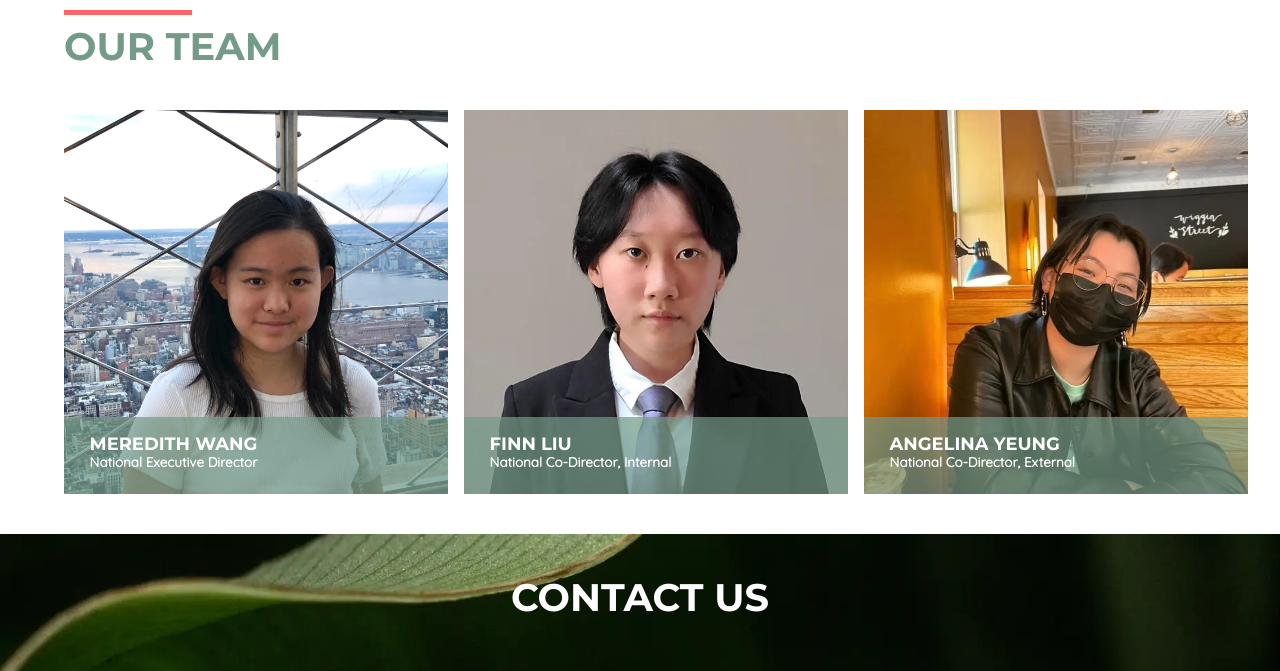
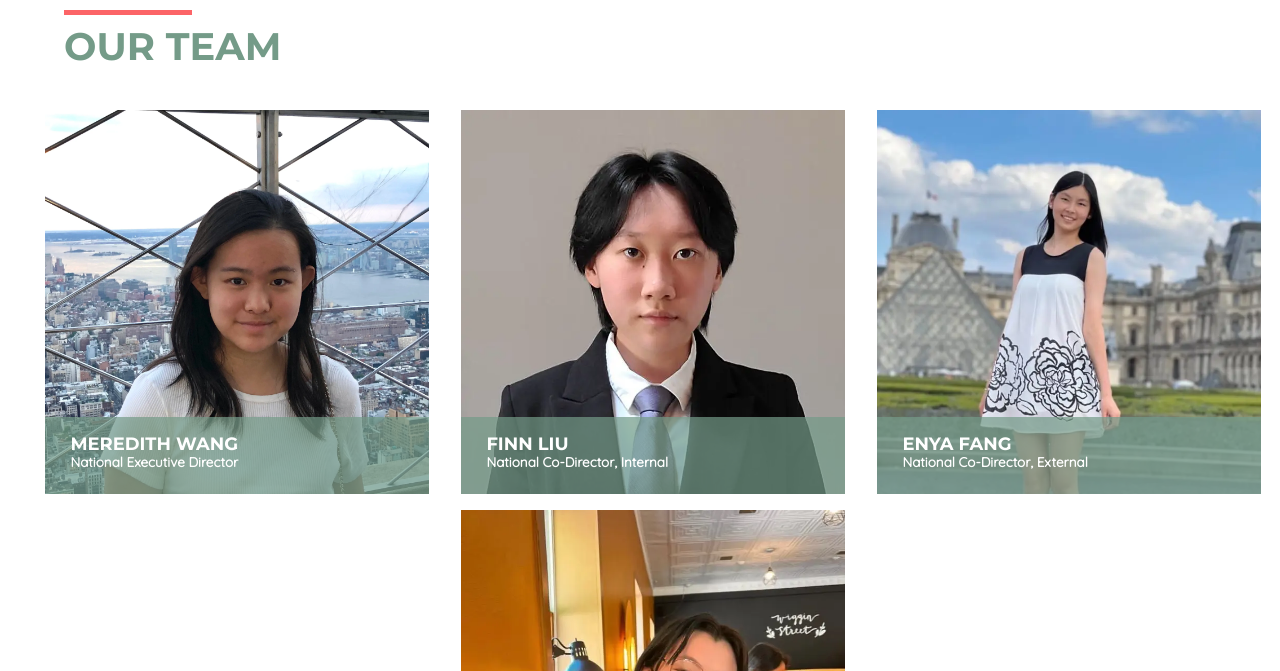
Before and after one commit to albertguo2006/ecf_website, a website: page src/about-us/canada/bc/index.html in a window 1280 px wide. Shown: the part 910-1581 px from the top of the page. Drawn offline with Linux system fonts and the light colour scheme.

Commit message:
Allow wrapping for members

```diff
--- a/src/about-us/canada/bc/index.html
+++ b/src/about-us/canada/bc/index.html
@@ -43,23 +43,19 @@
                     <member-card
                         name="Meredith Wang"
                         position="National Executive Director"
-                        intro="A senior attending Uhill Secondary, Meredith is ecstatic to serve as the National
-                            Executive Director of ECF. She started getting involved with climate action
-                            initiatives in her elementary school days and has been passionate about the
-                            environment ever since. Outside of ECF, Meredith enjoys hiking in nearby mountains,
-                            indulging in board game cafés with friends, and rewatching the Office."
+                        intro="A senior attending Uhill Secondary, Meredith is ecstatic to serve as the National Executive Director of ECF.   She started getting involved with climate action initiatives in her elementary school days and has been passionate about the environment ever since. Outside of ECF, Meredith enjoys hiking in nearby mountains, indulging in board game cafés with friends, and rewatching the Office."
                     ></member-card>
                     <member-card
                         name="Finn Liu"
                         position="National Co-Director, Internal"
-                        intro="In his senior year at Fraser Heights Secondary School, Finn is looking forward to another
-                            successful year with ECF, serving as a Co-director. Through building awareness on prominent
-                            climate issues by directly connecting with members of communities impacted, he recognizes
-                            the importance of advocating for a cleaner, safer environment. Outside of his many
-                            leadership commitments, Finn can be found breathless from fencing, passively avoiding
-                            attacks from his cat Zuko, and playing brown noise as the only music he listens to when
-                            studying."
+                        intro="In his senior year at Fraser Heights Secondary School, Finn is looking forward to another successful year with ECF, serving as a Co-director. Through building awareness on prominent climate issues by directly connecting with members of communities impacted, he recognizes the importance of advocating for a cleaner, safer environment. Outside of his many leadership commitments, Finn can be found breathless from fencing, passively avoiding attacks from his cat Zuko, and playing brown noise as the only music he listens to when studying. "
                     ></member-card>
+                    <member-card
+                        name="Enya Fang"
+                        position="National Co-Director, External"
+                        intro="Currently a grade 11 student at Southridge School, Enya is deeply honoured to serve as the National Co-Director of ECF. From community fundraisers to educational blogs and webinars, she hopes that ECF will continue to forward the power of youth-led activism - both within and outside of the climate movement.  In her spare time, Enya enjoys writing, being in the mountains, and indulging her obsession with tea."
+                    >
+                    </member-card>
                     <member-card
                         name="Angelina Yeung"
                         position="National Co-Director, External"
--- a/src/assets/styles.css
+++ b/src/assets/styles.css
@@ -848,8 +848,12 @@ The following bg classes use a manual parallax effect. This is as the default cl
 .bc-2__members {
     display: flex;
     flex-direction: row;
-    column-gap: 2vh;
-    padding: 0 5vw 5vh;
+    flex-wrap: wrap;
+    column-gap: 2vw;
+    row-gap: 2vh;
+    padding: 0 1vw 5vh 3vw;
+    /* Maybe figure a way out to not make the last element align to middle if it's the only element in the row? */
+    justify-content: space-evenly;
 }
 
 .bc-2__member {
```
Also changed, not shown: src/about-us/canada/bc/portraits/enya.jpeg (added), src/about-us/canada/bc/portraits/enya.webp (added).
